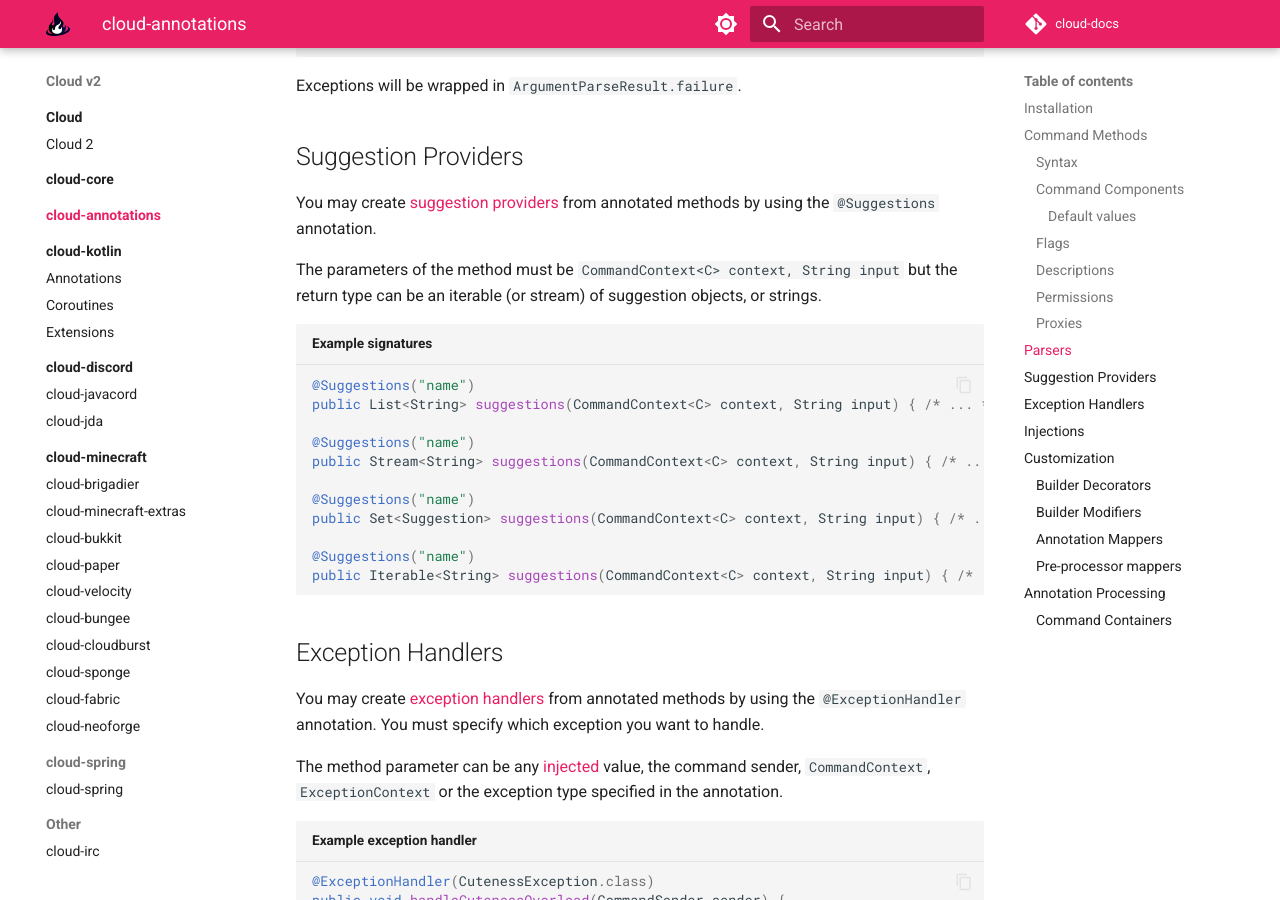
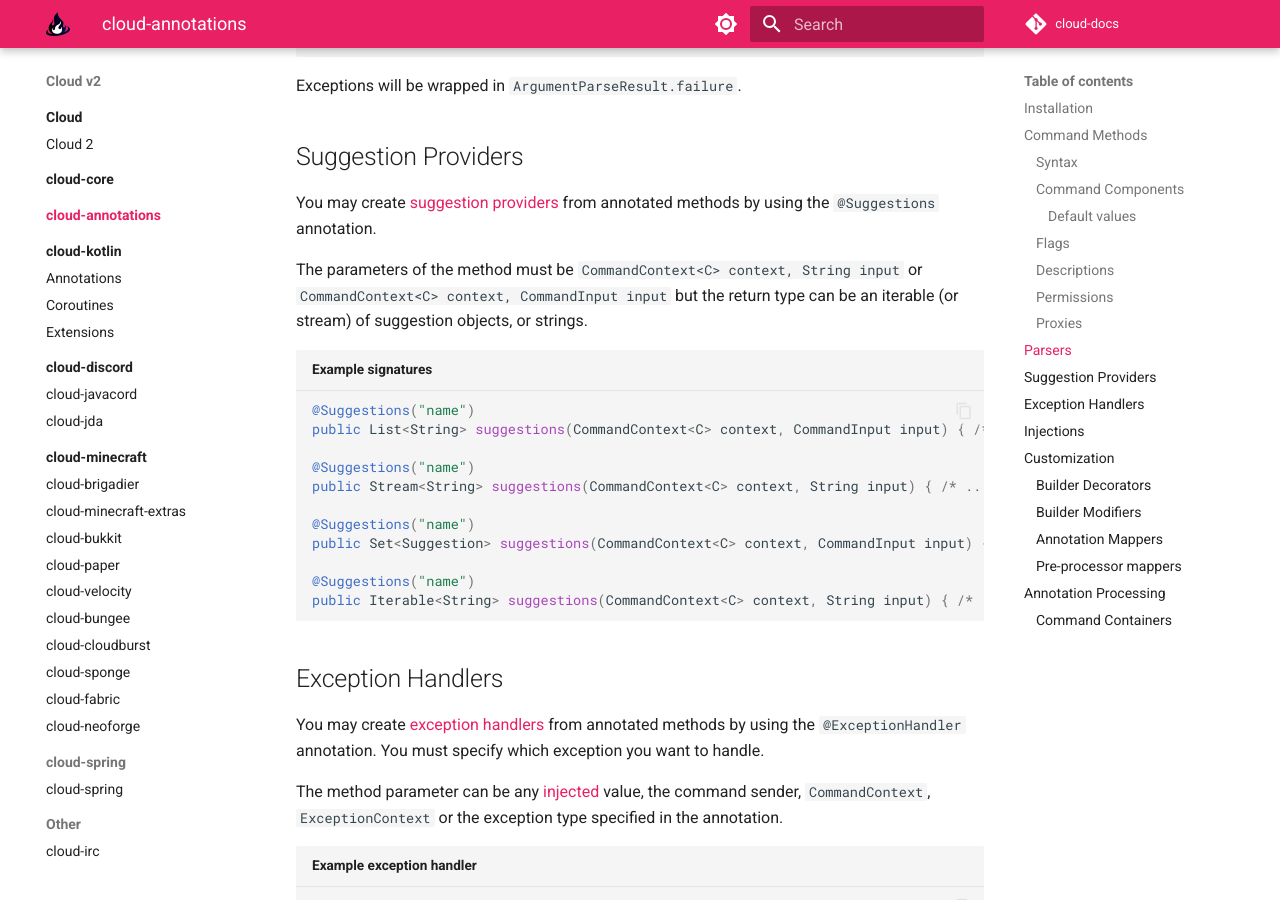
Before and after one commit to Incendo/cloud-docs, an MkDocs documentation site: the page built from docs/annotations/index.md, in a window 1280 px wide and 900 px high, scrolled down 3918 px. Built offline with MkDocs 1.6.1 and Material for MkDocs 9.7.7, drawn with Linux system fonts in a browser that asks for light colours; comment, search, counter and statistics services are not loaded.

Commit message:
feat: misc updates to existing docs

````diff
--- a/docs/annotations/index.md
+++ b/docs/annotations/index.md
@@ -196,18 +196,19 @@ Exceptions will be wrapped in `ArgumentParseResult.failure`.
 You may create [suggestion providers](../core/index.md#suggestions) from annotated methods by using the `@Suggestions`
 annotation.
 
-The parameters of the method must be `CommandContext<C> context, String input` but the return type can be an iterable
+The parameters of the method must be `CommandContext<C> context, String input`
+or `CommandContext<C> context, CommandInput input` but the return type can be an iterable
 (or stream) of suggestion objects, or strings.
 
 ```java title="Example signatures"
 @Suggestions("name")
-public List<String> suggestions(CommandContext<C> context, String input) { /* ... */ }
+public List<String> suggestions(CommandContext<C> context, CommandInput input) { /* ... */ }
 
 @Suggestions("name")
 public Stream<String> suggestions(CommandContext<C> context, String input) { /* ... */ }
 
 @Suggestions("name")
-public Set<Suggestion> suggestions(CommandContext<C> context, String input) { /* ... */ }
+public Set<Suggestion> suggestions(CommandContext<C> context, CommandInput input) { /* ... */ }
 
 @Suggestions("name")
 public Iterable<String> suggestions(CommandContext<C> context, String input) { /* ... */ }
````
Also changed, not shown: docs/core/index.md (+9 -0 lines).
